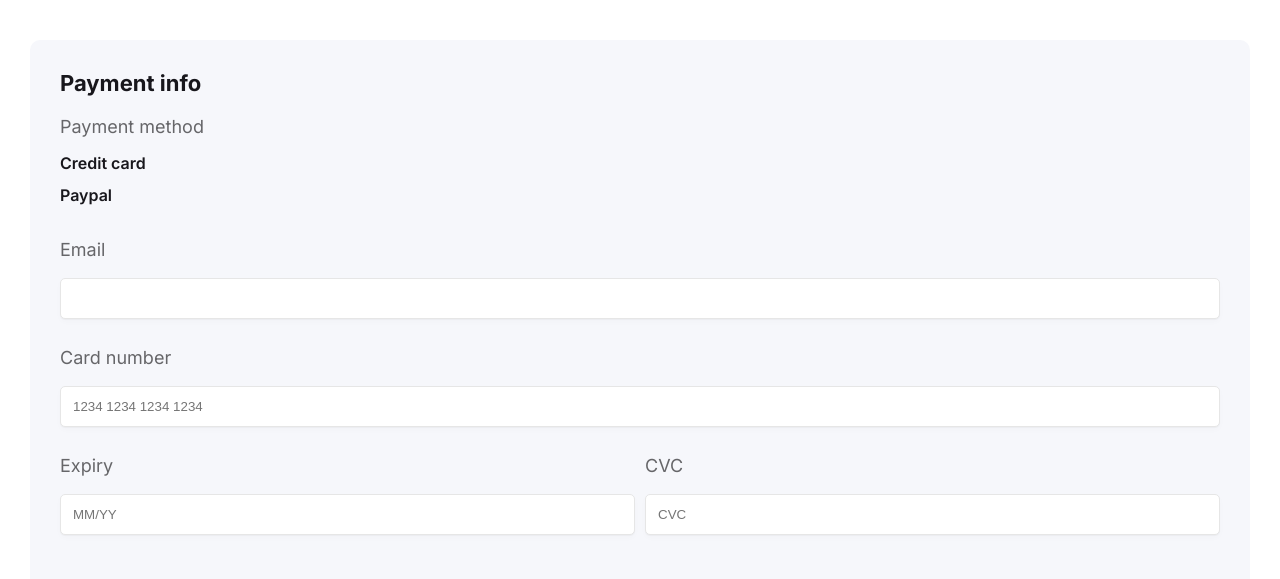
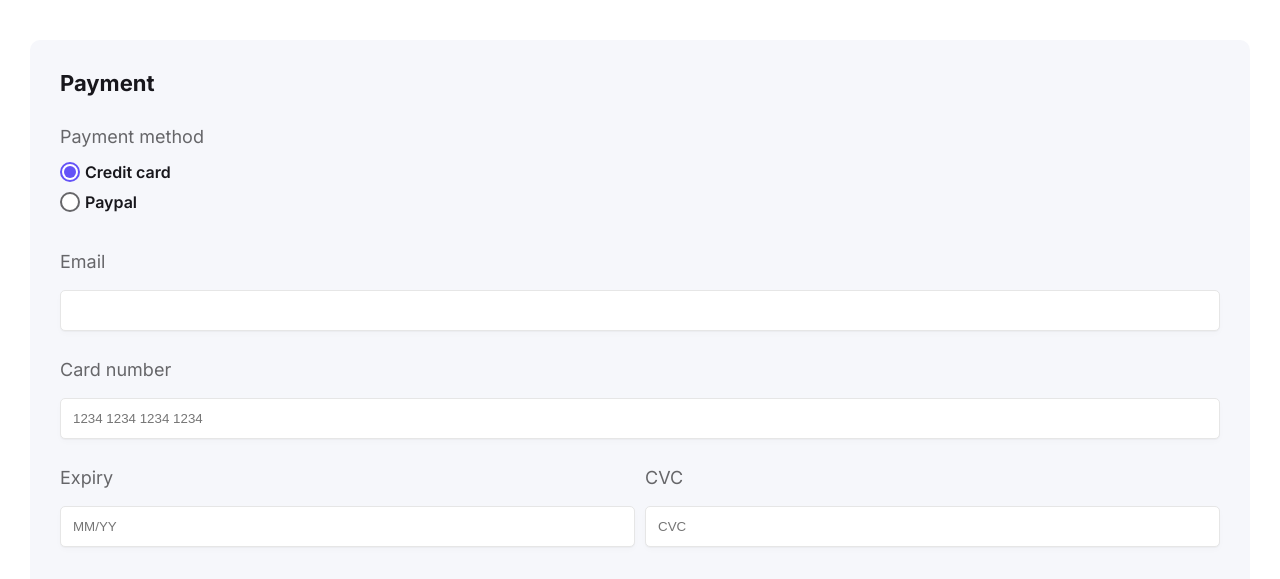
Before and after one commit to chrisprodev/eCommerce, a React (Create React App) app: page /checkout in a window 1280 px wide. Shown: the part 373-952 px from the top of the page. Built offline with nearby package versions, Linux system fonts and the light colour scheme; no server answers.

Commit message:
Add Payment Options

```diff
--- /dev/null
+++ b/src/components/PaymentForm.tsx
@@ -0,0 +1,209 @@
+import React, { useState } from "react";
+import styled from "styled-components";
+
+const PaymentForm: React.FC<{ total: number }> = ({ total }) => {
+  const [payment, setPayment] = useState(0);
+  return (
+    <PaymentInfo>
+      <h5>Payment</h5>
+      <span className="payment__method-title">Payment method</span>
+      <OptionsWrapper>
+        <label className="payment__form-control" onClick={() => setPayment(0)}>
+          <input type="radio" name="radio" checked={payment === 0 && true} />
+          Credit card
+        </label>
+        <label className="payment__form-control" onClick={() => setPayment(1)}>
+          <input type="radio" name="radio" checked={payment === 1 && true} />
+          Paypal
+        </label>
+      </OptionsWrapper>
+      {payment === 0 ? (
+        <>
+          <p className="payment__name">Email</p>
+          <PaymentInput
+            type="text"
+            name="email"
+            aria-invalid="false"
+            aria-required="true"
+            value=""
+          />
+          <p className="payment__card-number">Card number</p>
+          <PaymentInput
+            type="text"
+            name="number"
+            placeholder="1234 1234 1234 1234"
+            aria-invalid="false"
+            aria-required="true"
+            value=""
+          />
+          <Column>
+            <Row>
+              <p className="payment__exp-date">Expiry</p>
+              <PaymentInput
+                type="text"
+                name="number"
+                placeholder="MM/YY"
+                aria-invalid="false"
+                aria-required="true"
+                value=""
+              />
+            </Row>
+            <Row>
+              <p className="payment__card-number">CVC</p>
+              <PaymentInput
+                type="text"
+                name="text"
+                placeholder="CVC"
+                aria-invalid="false"
+                aria-required="true"
+                value=""
+              />
+            </Row>
+          </Column>
+        </>
+      ) : (
+        <>
+          <p className="payment__name">Email</p>
+          <PaymentInput
+            type="text"
+            name="email"
+            aria-invalid="false"
+            aria-required="true"
+            value=""
+          />
+        </>
+      )}
+
+      <button>{`Pay $${total}`}</button>
+    </PaymentInfo>
+  );
+};
+
+export default PaymentForm;
+
+const PaymentInfo = styled.div`
+  border-radius: 1rem;
+  background: var(--gray);
+  padding: 3rem;
+  margin-left: 5rem;
+  margin-bottom: 5rem;
+  display: flex;
+  flex-direction: column;
+  width: 40%;
+
+  h5 {
+    font-size: 2.4rem;
+    margin: 0 0 3rem 0;
+  }
+
+  .payment__method-title,
+  .payment__name,
+  .payment__card-number,
+  .payment__exp-date {
+    font-size: 1.8rem;
+    color: #666669;
+  }
+
+  .payment__form-control {
+    font-size: 1.6rem;
+    font-weight: 600;
+    line-height: 3rem;
+    display: flex;
+    align-items: center;
+    gap: 0.5rem;
+    color: var(--black);
+
+    input[type="radio"] {
+      cursor: pointer;
+      -webkit-appearance: none;
+      appearance: none;
+      background-color: #fff;
+      margin: 0;
+      font: inherit;
+      color: currentColor;
+      width: 2rem;
+      height: 2rem;
+      border: 2px solid #666669;
+      border-radius: 50%;
+      display: grid;
+      place-content: center;
+
+      ::before {
+        content: "";
+        width: 1.2rem;
+        height: 1.2rem;
+        border-radius: 50%;
+        transform: scale(0);
+        transition: 120ms transform ease-in-out;
+        background: var(--purple);
+      }
+
+      :checked {
+        border: 2px solid var(--purple);
+      }
+
+      :checked::before {
+        transform: scale(1);
+      }
+    }
+  }
+
+  button {
+    cursor: pointer;
+    color: #ffffff;
+    background: var(--purple);
+    display: flex;
+    justify-content: center;
+    align-items: center;
+    border-radius: 5.4rem;
+    height: 4.4rem;
+    width: 100%;
+    font-size: 1.8rem;
+    font-weight: 600;
+    margin-top: 6rem;
+    border: none;
+  }
+
+  @media screen and (max-width: 1280px) {
+    margin-left: 0;
+    width: unset;
+
+    h5 {
+      font-size: 2.2rem;
+    }
+  }
+`;
+
+const OptionsWrapper = styled.div`
+  margin-top: 1rem;
+  margin-bottom: 1.6rem;
+`;
+
+const PaymentInput = styled.input`
+  padding: 1.2rem;
+  margin-bottom: 1rem;
+  background-color: #fff;
+  border-radius: 0.5rem;
+  transition: background 0.15s ease, border 0.15s ease, box-shadow 0.15s ease,
+    color 0.15s ease;
+  border: 1px solid #e6e6e6;
+  box-shadow: 0px 1px 1px rgb(0 0 0 / 3%), 0px 3px 6px rgb(0 0 0 / 2%);
+
+  :focus {
+    outline: 0;
+    border-color: rgba(100, 83, 247, 0.7);
+    box-shadow: 0px 1px 1px rgba(100, 83, 247, 0.3),
+      0px 3px 6px rgba(100, 83, 247, 0.05), 0 0 0 3px rgba(100, 83, 247, 0.3);
+  }
+`;
+
+const Row = styled.div`
+  display: flex;
+  flex-direction: column;
+`;
+
+const Column = styled.div`
+  display: block;
+  columns: 2;
+  //gap: 4rem;
+`;
--- a/src/pages/Checkout/Checkout.Styles.tsx
+++ b/src/pages/Checkout/Checkout.Styles.tsx
@@ -298,90 +298,3 @@ export const Total = styled.div`
     }
   }
 `;
-
-export const PaymentInfo = styled.div`
-  border-radius: 1rem;
-  background: var(--gray);
-  padding: 3rem;
-  margin-left: 5rem;
-  margin-bottom: 5rem;
-  display: flex;
-  flex-direction: column;
-  flex-grow: 1;
-
-  h5 {
-    font-size: 2.4rem;
-    margin: 0 0 2rem 0;
-  }
-
-  .payment__method-title,
-  .payment__name,
-  .payment__card-number,
-  .payment__exp-date {
-    font-size: 1.8rem;
-    color: #666669;
-  }
-
-  ul {
-    list-style: none;
-    padding: 0;
-    li {
-      font-size: 16px;
-      font-weight: 600;
-      line-height: 3.2rem;
-    }
-  }
-
-  button {
-    cursor: pointer;
-    color: #ffffff;
-    background: var(--purple);
-    display: flex;
-    justify-content: center;
-    align-items: center;
-    border-radius: 5.4rem;
-    height: 4.4rem;
-    width: 100%;
-    font-size: 1.8rem;
-    font-weight: 600;
-    margin-top: 6rem;
-    border: none;
-  }
-
-  @media screen and (max-width: 1280px) {
-    margin-left: 0;
-    flex-grow: unset;
-    h5 {
-      font-size: 2.2rem;
-    }
-  }
-`;
-
-export const PaymentInput = styled.input`
-  padding: 1.2rem;
-  margin-bottom: 1rem;
-  background-color: #fff;
-  border-radius: 0.5rem;
-  transition: background 0.15s ease, border 0.15s ease, box-shadow 0.15s ease,
-    color 0.15s ease;
-  border: 1px solid #e6e6e6;
-  box-shadow: 0px 1px 1px rgb(0 0 0 / 3%), 0px 3px 6px rgb(0 0 0 / 2%);
-
-  :focus {
-    outline: 0;
-    border-color: rgba(100, 83, 247, 0.7);
-    box-shadow: 0px 1px 1px rgba(100, 83, 247, 0.3),
-      0px 3px 6px rgba(100, 83, 247, 0.05), 0 0 0 3px rgba(100, 83, 247, 0.3);
-  }
-`;
-
-export const Row = styled.div`
-  display: flex;
-  flex-direction: column;
-`;
-
-export const Column = styled.div`
-  display: block;
-  columns: 2;
-  //gap: 4rem;
-`;
--- a/src/pages/Checkout/Checkout.tsx
+++ b/src/pages/Checkout/Checkout.tsx
@@ -13,6 +13,7 @@ import {
 import { useWindowSize } from "../../hooks/useWindowSize";
 import { Size } from "../../models/Hooks";
 import MobileMenu from "../../components/MobileMenu";
+import PaymentForm from "../../components/PaymentForm";
 
 const Checkout: React.FC = () => {
   const items = useAppSelector(selectItems);
@@ -86,56 +87,7 @@ const Checkout: React.FC = () => {
                 <span>{`$${total}`}</span>
               </Styles.Total>
             </Styles.CartItems>
-            <Styles.PaymentInfo>
-              <h5>Payment info</h5>
-              <span className="payment__method-title">Payment method</span>
-              <ul>
-                <li>Credit card</li>
-                <li>Paypal</li>
-              </ul>
-              <p className="payment__name">Email</p>
-              <Styles.PaymentInput
-                type="text"
-                name="email"
-                aria-invalid="false"
-                aria-required="true"
-                value=""
-              />
-              <p className="payment__card-number">Card number</p>
-              <Styles.PaymentInput
-                type="text"
-                name="number"
-                placeholder="1234 1234 1234 1234"
-                aria-invalid="false"
-                aria-required="true"
-                value=""
-              />
-              <Styles.Column>
-                <Styles.Row>
-                  <p className="payment__exp-date">Expiry</p>
-                  <Styles.PaymentInput
-                    type="text"
-                    name="number"
-                    placeholder="MM/YY"
-                    aria-invalid="false"
-                    aria-required="true"
-                    value=""
-                  />
-                </Styles.Row>
-                <Styles.Row>
-                  <p className="payment__card-number">CVC</p>
-                  <Styles.PaymentInput
-                    type="text"
-                    name="text"
-                    placeholder="CVC"
-                    aria-invalid="false"
-                    aria-required="true"
-                    value=""
-                  />
-                </Styles.Row>
-              </Styles.Column>
-              <button>{`Pay $${total}`}</button>
-            </Styles.PaymentInfo>
+            <PaymentForm total={total} />
           </Styles.CartWrapper>
           <Footer />
         </>
```
